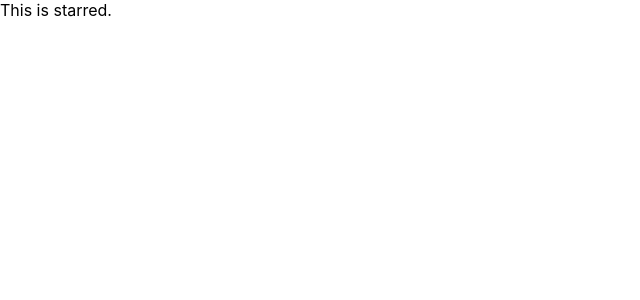
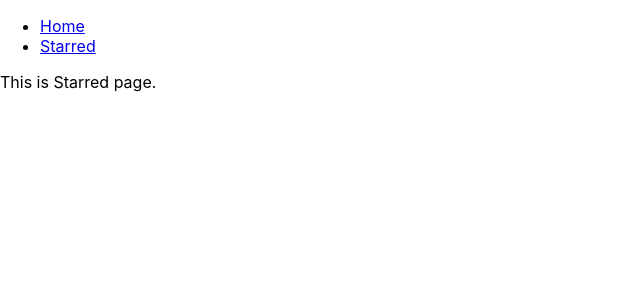
Before and after one commit to Nish021/Box-office, a React (Create React App) app: page /starred in a window 1280 px wide. Shown: the top 300 px of the page, without its empty margins (0-640 px from the left). Built offline with nearby package versions, Linux system fonts and the light colour scheme.

Commit message:
added navbar and created page components

```diff
--- a/src/App.js
+++ b/src/App.js
@@ -1,23 +1,32 @@
 import React from "react";
 import { Switch, Route } from 'react-router-dom';
+import Navs from './components/Navs';
+import Home from './pages/Home';
+import Starred from './pages/Starred';
+
+
+
 function App() {
   return (
     //entry points
     //1. exact={true} can be written as exact only.
+    <div>
+    <Navs />
     <Switch>
 
       <Route exact={true} path="/">
-        This is Home page
+        <Home/>
       </Route>
 
       <Route exact={true} path="/starred">
-        This is starred.
+        <Starred/>
       </Route>
 
       <Route>
         This is 404 page
       </Route>
     </Switch>
+    </div>
   );
 }
 
--- /dev/null
+++ b/src/components/Navs.js
@@ -0,0 +1,23 @@
+import React from 'react';
+import {Link} from 'react-router-dom';
+
+//to make navbar Home and starred
+const LINKS = [ {to:'/' , text: 'Home'} , {to:'/starred', text:'Starred'}];
+const Navs = () => {
+  return (
+    <div>
+      <ul>
+        {/* <li><Link to="/starred">Go to starred page</Link></li> */
+            LINKS.map( (item) => {
+             return (
+             <li key={item.to}>
+                <Link to={item.to}>{item.text}</Link>
+              </li>
+            )})
+        }
+      </ul>
+    </div>
+  );
+};
+
+export default Navs;
--- /dev/null
+++ b/src/pages/Home.js
@@ -0,0 +1,11 @@
+import React from 'react'
+
+const Home = () => {
+  return (
+    <div>
+      This is Home page
+    </div>
+  )
+}
+
+export default Home
--- /dev/null
+++ b/src/pages/Starred.js
@@ -0,0 +1,11 @@
+import React from 'react';
+
+const Starred = () => {
+  return (
+    <div>
+      This is Starred page.
+    </div>
+  )
+}
+
+export default Starred;
```
